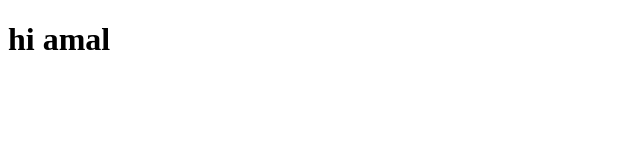
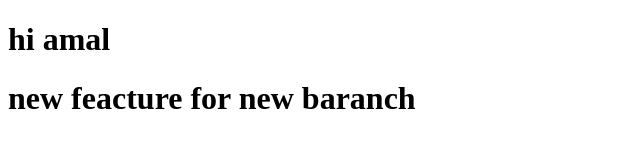
Before and after one commit to amalvishnukvk3/amalgit, a plain HTML site: page index.html in a window 1280 px wide. Shown: the whole page, without its empty margins (0-640 px from the left). Drawn offline with Linux system fonts and the light colour scheme.

Commit message:
i added new branch feachture

```diff
--- a/index.html
+++ b/index.html
@@ -7,5 +7,8 @@
 </head>
 <body>
     <h1>hi  amal</h1>
+
+
+      <h1>new feacture for new baranch </h1>
 </body>
 </html>
```
